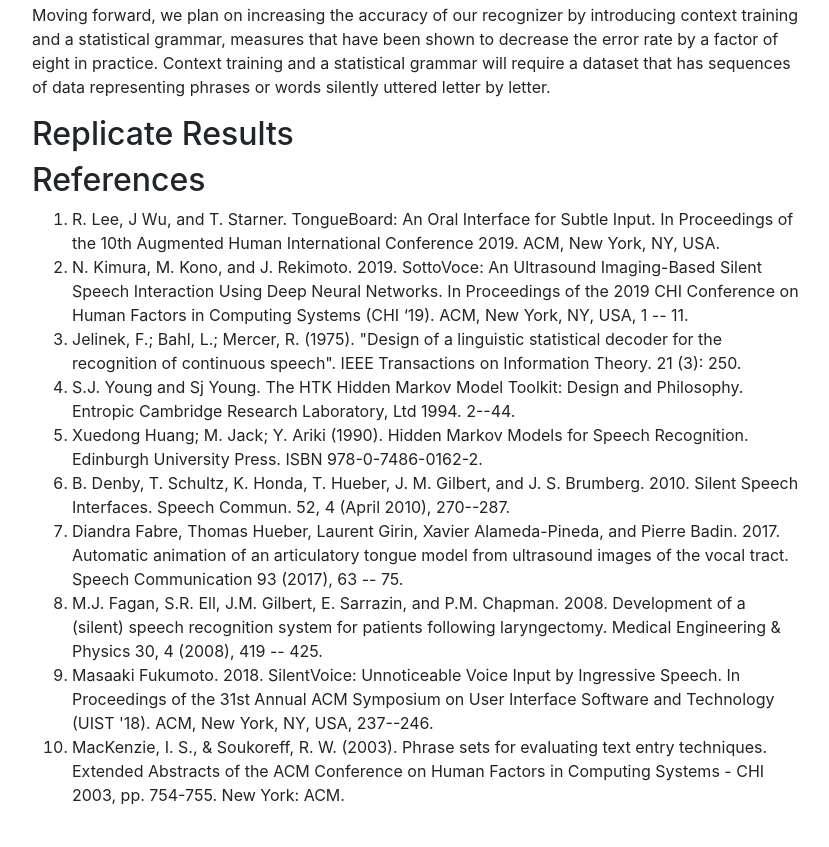
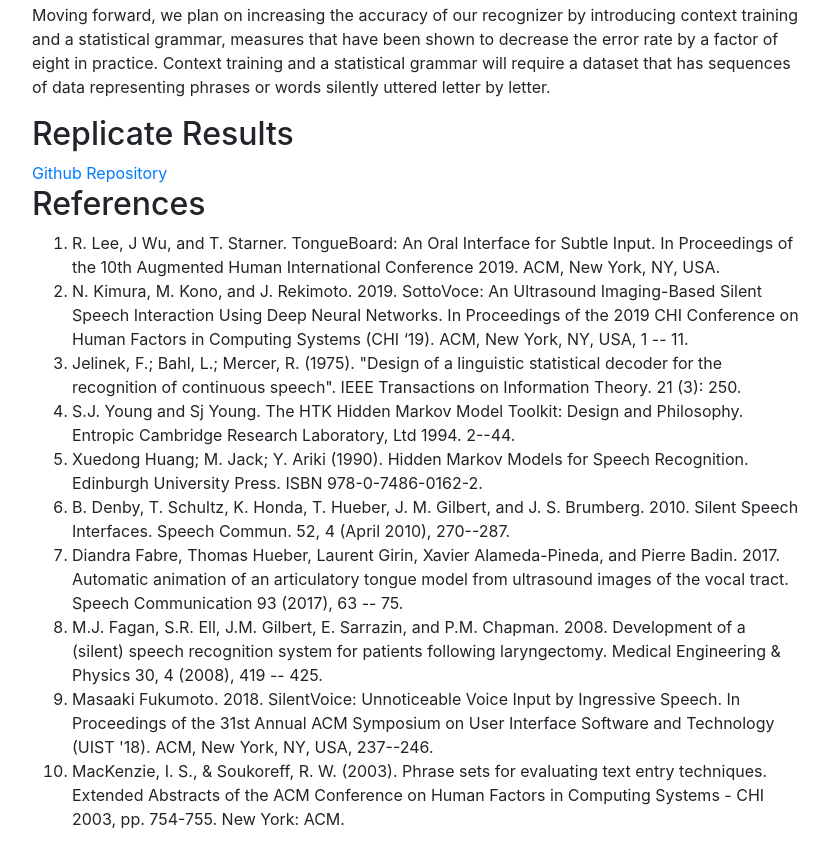
Before and after one commit to jerius-smith/cs4641-silentspeech, a plain HTML site: page index.html in a window 1280 px wide. Shown: the part 6692-7539 px from the top of the page, without its empty margins (224-1053 px from the left). Before the commit the page ends 7515 px from the top, so only its background shows below. Drawn offline with nearby package versions, Linux system fonts and the light colour scheme.

Commit message:
Adding link to repository

```diff
--- a/index.html
+++ b/index.html
@@ -179,7 +179,7 @@
             by introducing context training and a statistical grammar, measures that have been shown to decrease the error rate by a factor of eight in practice. Context training and a statistical grammar will require a dataset that has sequences of data representing phrases or words silently uttered letter by letter.</p>
 
   <h2>Replicate Results</h2>
-  <a href="https://github.com/jerius-smith/cs4641-silentspeech"></a>
+  <a href="https://github.com/jerius-smith/cs4641-silentspeech">Github Repository</a>
 
         <h2>References</h2>
         <ol>
```
